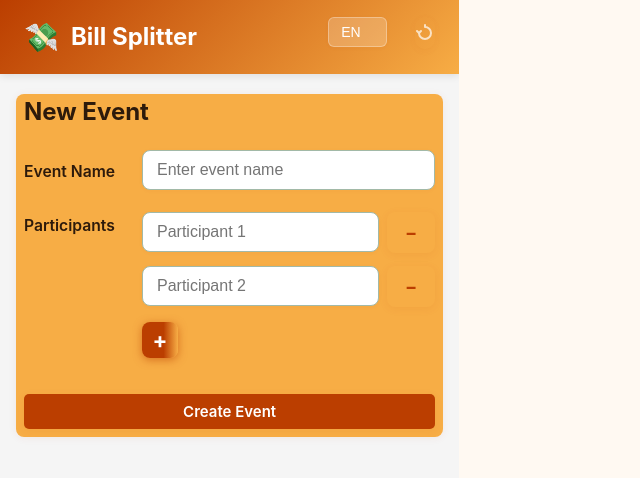
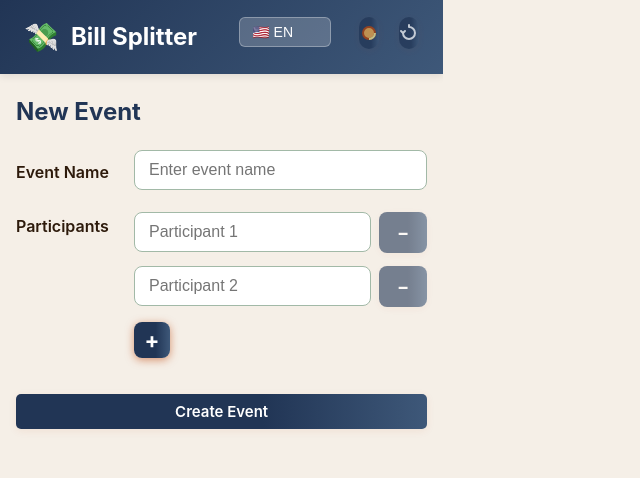
Before and after one commit to phdwight/workspace, a React (Vite) app in the folder frontend/: page /#/ in a window 1280 px wide. Shown: the top 478 px of the page, without its empty margins (0-640 px from the left). Built offline with nearby package versions, Linux system fonts and the light colour scheme.

Commit message:
feat: Implement theme switching and update UI components with new theme variables

```diff
--- a/frontend/src/App.css
+++ b/frontend/src/App.css
@@ -6,6 +6,13 @@
   --text-main: #2d1a0b;
   --text-light: #ffffff;
   --danger: #d32f2f;
+
+  --theme-bg: #F5EFE7;
+  --theme-primary: #213555;
+  --theme-secondary: #3E5879;
+  --theme-accent: #D8C4B6;
+  --theme-card: #fff;
+  --theme-font: #213555;
 }
 
 body, .App {
@@ -15,6 +22,16 @@ body, .App {
   min-height: 100vh;
   margin: 0;
   overflow-x: hidden;
+}
+body {
+  background: var(--theme-bg, #F5EFE7) !important;
+  color: var(--theme-font, #213555) !important;
+}
+
+.App {
+  min-height: 100vh;
+  background: var(--theme-bg, #F5EFE7) !important;
+  color: var(--theme-font, #213555) !important;
 }
 
 header h1 {
@@ -86,32 +103,23 @@ nav button:disabled {
   }
 }
 
-.card {
-  padding: 1em 0.5em;
+.card, .table, .balance-summary, .expense-list, .trip-list {
+  background: var(--theme-card, #fff) !important;
+  border-radius: 10px;
+  box-shadow: 0 2px 8px #0001;
+  color: var(--theme-font, #213555) !important;
 }
 
-.read-the-docs {
-  color: #888;
+button, .submit-btn, .add-btn {
+  background: linear-gradient(90deg, var(--theme-primary, #213555) 60%, var(--theme-secondary, #3E5879) 100%) !important;
+  color: #fff !important;
+  border: none;
+  transition: background 0.2s, color 0.2s;
 }
 
-.trip-creation-container, .trips-list-container {
-  background: var(--accent);
-  border-radius: 8px;
-  box-shadow: 0 1px 8px rgba(187, 62, 0, 0.07);
-  max-width: 100vw;
-  margin: 0 0 18px 0;
-  padding-left: 0.5rem;
-  padding-right: 0.5rem;
-}
-
-.trip-form .form-group {
-  margin-bottom: 20px;
-}
-
-.trip-form label, .form-group label {
-  color: var(--primary);
-  font-weight: 600;
-  font-size: 0.98rem;
+button:disabled, .submit-btn:disabled, .add-btn:disabled {
+  opacity: 0.6;
+  cursor: not-allowed;
 }
 
 .input, input[type="text"], input[type="email"], input[type="number"], select, textarea {
@@ -121,9 +129,8 @@ nav button:disabled {
   border-radius: 8px;
   font-size: 1rem;
   background: #fff;
-  color: var(--text-main);
-  box-shadow: 0 1px 4px rgba(187, 62, 0, 0.04);
-  transition: border-color 0.2s, box-shadow 0.2s;
+  color: var(--theme-primary, #213555);
+  transition: border 0.2s, color 0.2s;
   margin-bottom: 10px;
   outline: none;
 }
@@ -515,3 +522,24 @@ select:focus-visible {
     padding: 0.5em 0.25em;
   }
 }
+
+/* Use theme variables for header and other UI elements */
+.header-theme {
+  background: linear-gradient(135deg, var(--theme-primary, #213555) 0%, var(--theme-secondary, #3E5879) 100%);
+  color: #fff;
+}
+
+/* Example for buttons and accents */
+.theme-accent {
+  color: var(--theme-accent, #F7AD45);
+}
+
+/* Theme overrides for sunset and secondary */
+body.sunset {
+  --theme-bg: #FCEF91;
+  --theme-primary: #FB9E3A;
+  --theme-secondary: #E6521F;
+  --theme-accent: #EA2F14;
+  --theme-card: #fffbe6;
+  --theme-font: #2d1a0b;
+}
--- a/frontend/src/App.tsx
+++ b/frontend/src/App.tsx
@@ -23,6 +23,7 @@ function App() {
   const [selectedTrip, setSelectedTrip] = useState<Trip | null>(null);
   const [page, setPage] = useState<Page>('trips');
   const [language, setLanguage] = useState<keyof typeof languages>('en');
+  const [theme, setTheme] = useState<'default' | 'sunset'>('default');
 
   const i18n: I18nTexts = languages[language];
 
@@ -70,6 +71,17 @@ function App() {
     };
   }, []);
 
+  useEffect(() => {
+    document.body.classList.remove('sunset');
+    if (theme === 'sunset') {
+      document.body.classList.add('sunset');
+    }
+  }, [theme]);
+
+  const toggleTheme = () => {
+    setTheme(t => t === 'default' ? 'sunset' : 'default');
+  };
+
   const forceReload = () => {
     if ('serviceWorker' in navigator) {
       navigator.serviceWorker.getRegistrations().then(registrations => {
@@ -82,8 +94,8 @@ function App() {
   };
 
   const renderHeader = () => (
-    <div style={{
-      background: 'linear-gradient(135deg, #BB3E00 0%, #F7AD45 100%)',
+    <div className="header-theme" style={{
+      // background: 'linear-gradient(135deg, #BB3E00 0%, #F7AD45 100%)',
       color: 'white',
       padding: '16px 24px',
       display: 'flex',
@@ -112,10 +124,48 @@ function App() {
             marginRight: 8
           }}
         >
-          {Object.keys(languages).map(lang => (
-            <option key={lang} value={lang}>{lang.toUpperCase()}</option>
-          ))}
+          <option value="en">🇺🇸 EN</option>
+          <option value="es">🇪🇸 ES</option>
+          <option value="fil">🇵🇭 FIL</option>
         </select>
+        {/* Theme Switcher Icon Button */}
+        <button
+          onClick={toggleTheme}
+          title="Switch theme"
+          style={{
+            background: 'none',
+            border: 'none',
+            color: theme === 'sunset' ? '#EA2F14' : 'white',
+            fontSize: 20,
+            cursor: 'pointer',
+            marginLeft: 4,
+            padding: 0,
+            opacity: 0.7,
+            transition: 'opacity 0.2s, color 0.2s',
+            display: 'flex',
+            alignItems: 'center',
+            justifyContent: 'center',
+            height: 32,
+            width: 32,
+            borderRadius: 16
+          }}
+          onMouseOver={e => (e.currentTarget.style.opacity = '1')}
+          onMouseOut={e => (e.currentTarget.style.opacity = '0.7')}
+          aria-label="Switch theme"
+        >
+          {/* Theme icon changes for each theme */}
+          {theme === 'sunset' ? (
+            <svg width="20" height="20" viewBox="0 0 20 20" fill="none" xmlns="http://www.w3.org/2000/svg">
+              <circle cx="10" cy="10" r="6" fill="#EA2F14" stroke="#FB9E3A" strokeWidth="2" />
+              <circle cx="14" cy="7" r="2" fill="#FCEF91" />
+            </svg>
+          ) : (
+            <svg width="20" height="20" viewBox="0 0 20 20" fill="none" xmlns="http://www.w3.org/2000/svg">
+              <circle cx="10" cy="10" r="6" fill="#F7AD45" stroke="#BB3E00" strokeWidth="2" />
+              <path d="M16 10a6 6 0 0 1-6 6" stroke="#FCEF91" strokeWidth="2" />
+            </svg>
+          )}
+        </button>
         {/* Force reload icon button */}
         <button
           onClick={forceReload}
--- a/frontend/src/components/BalanceSummary/BalanceSummary.tsx
+++ b/frontend/src/components/BalanceSummary/BalanceSummary.tsx
@@ -225,7 +225,7 @@ export const BalanceSummary: React.FC<Omit<BalanceSummaryProps, 'user'>> = ({
             }
           }}
         >
-          Back to Expenses
+          {i18n.balanceSummary.backToExpenses}
         </button>
       </div>
     </div>
--- a/frontend/src/components/ExpenseForm/ExpenseForm.tsx
+++ b/frontend/src/components/ExpenseForm/ExpenseForm.tsx
@@ -273,7 +273,7 @@ export const ExpenseForm: React.FC<Omit<ExpenseFormProps, 'user'>> = ({
             }
           }}
         >
-          View Balance Summary
+          {i18n.expenseForm.viewBalanceSummary}
         </button>
         <button
           type="button"
@@ -285,7 +285,7 @@ export const ExpenseForm: React.FC<Omit<ExpenseFormProps, 'user'>> = ({
             }
           }}
         >
-          Back to Create Trip
+          {i18n.expenseForm.backToCreateEvent}
         </button>
       </div>
     </div>
--- a/frontend/src/i18n/en.ts
+++ b/frontend/src/i18n/en.ts
@@ -49,7 +49,9 @@ const en = {
     dateLabel: "Date",
     submit: "Add Expense",
     adding: "Adding...",
-    todo: "Expense entry form (payer, amount, participants, date) will go here."
+    todo: "Expense entry form (payer, amount, participants, date) will go here.",
+    viewBalanceSummary: "View Balance Summary",
+    backToCreateEvent: "Back to Create Event",
   },
   expenseHistory: {
     title: "Expense History",
@@ -62,6 +64,7 @@ const en = {
     owes: "Owes",
     owed: "Owed",
     noExpenses: "No expenses recorded yet.",
+    backToExpenses: "Back to Expenses",
   },
   settlements: {
     title: "Settlements",
--- a/frontend/src/i18n/es.ts
+++ b/frontend/src/i18n/es.ts
@@ -49,7 +49,9 @@ const es = {
     dateLabel: "Fecha",
     submit: "Agregar Gasto",
     adding: "Agregando...",
-    todo: "El formulario para agregar gastos (pagador, monto, participantes, fecha) irá aquí."
+    todo: "El formulario para agregar gastos (pagador, monto, participantes, fecha) irá aquí.",
+    viewBalanceSummary: "Ver Resumen de Saldos",
+    backToCreateEvent: "Volver a Crear Evento",
   },
   expenseHistory: {
     title: "Historial de Gastos",
@@ -62,6 +64,7 @@ const es = {
     owes: "Debe",
     owed: "Se le debe",
     noExpenses: "Aún no se han registrado gastos.",
+    backToExpenses: "Volver a Gastos",
   },
   settlements: {
     title: "Liquidaciones",
--- a/frontend/src/i18n/fil.ts
+++ b/frontend/src/i18n/fil.ts
@@ -49,7 +49,9 @@ const fil = {
     dateLabel: "Petsa",
     submit: "Idagdag ang Gastos",
     adding: "Dinadadagdag...",
-    todo: "Dito ilalagay ang form para sa gastos (nagbayad, halaga, mga kalahok, petsa)."
+    todo: "Dito ilalagay ang form para sa gastos (nagbayad, halaga, mga kalahok, petsa).",
+    viewBalanceSummary: "Tingnan ang Buod ng Balanse",
+    backToCreateEvent: "Bumalik sa Paglikha ng Event",
   },
   expenseHistory: {
     title: "Kasaysayan ng Gastos",
@@ -62,6 +64,7 @@ const fil = {
     owes: "Utang",
     owed: "Dapat Bayaran",
     noExpenses: "Wala pang naitaling gastos.",
+    backToExpenses: "Bumalik sa Mga Gastos",
   },
   settlements: {
     title: "Bayaran",
```
